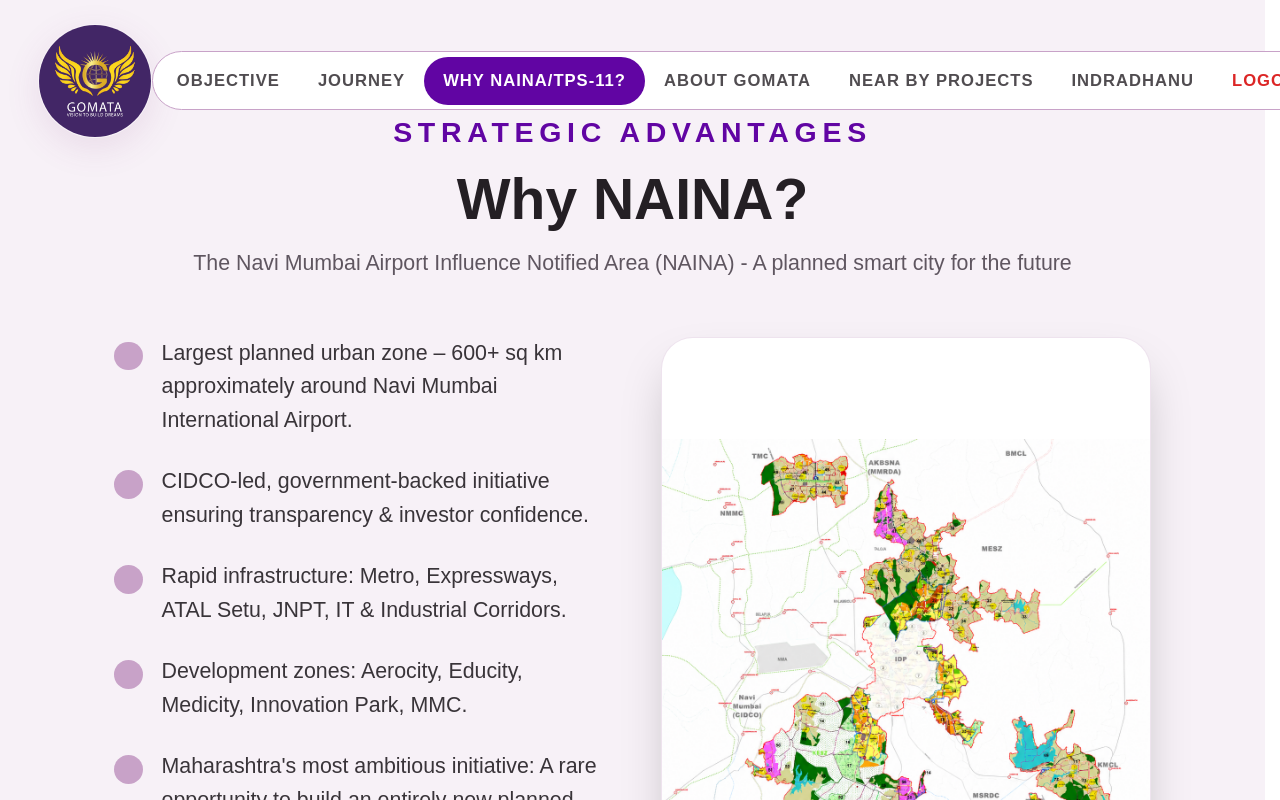
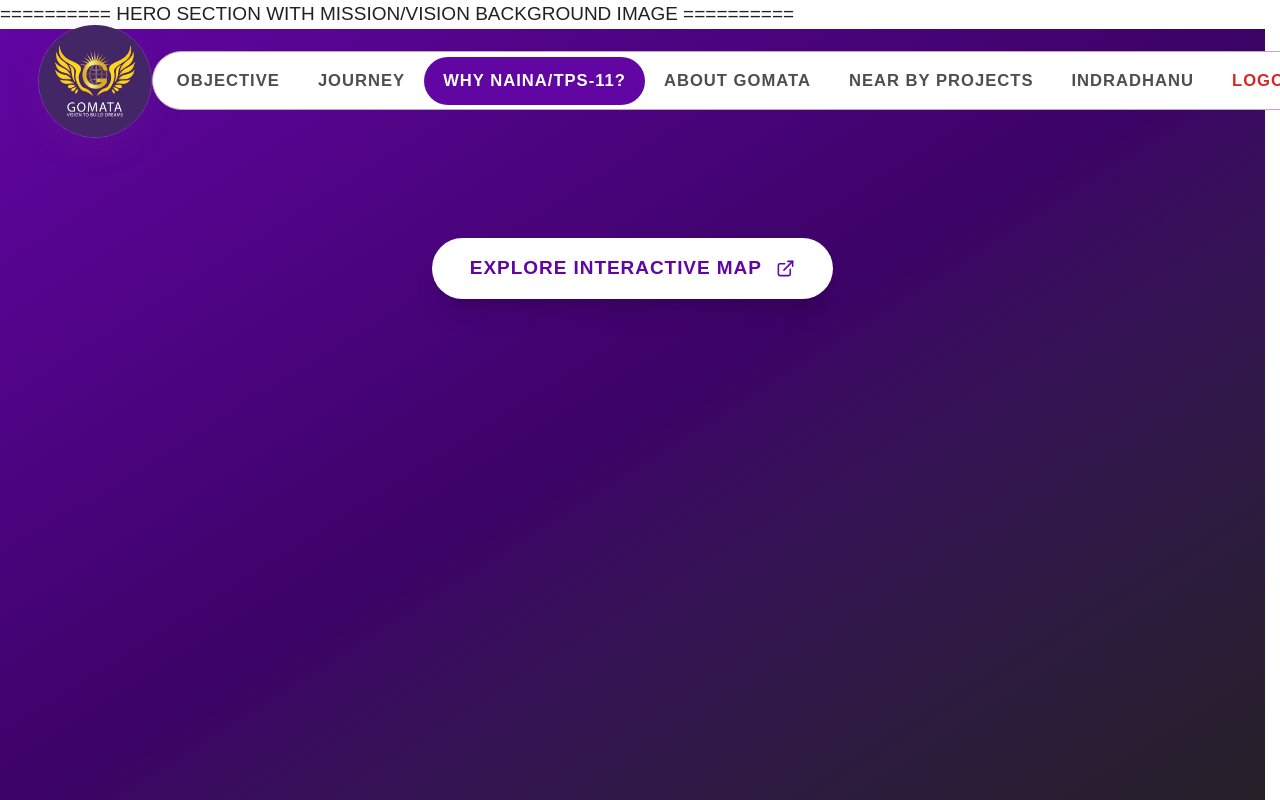
Before and after one commit to fortunemarketingmedia-cmd/gomata-presentation, a Next.js app: page /project in a window 1280 px wide. Shown: the top 800 px of the page. Built offline with nearby package versions, Linux system fonts and the light colour scheme.

Commit message:
all done

```diff
--- a/src/app/project/page.tsx
+++ b/src/app/project/page.tsx
@@ -347,6 +347,24 @@
     <main className="min-h-screen bg-white overflow-hidden">
       <Navbar />
 
+      ========== HERO SECTION WITH MISSION/VISION BACKGROUND IMAGE ==========
+      <section className="relative w-full min-h-[100vh] flex flex-col items-center justify-between pt-28 pb-12 md:pt-36 md:pb-16 overflow-hidden bg-gradient-to-br from-[#6105A3] via-[#3C0366] to-[#241F24]">
+
+
+        {/* ==================== HERO BOTTOM CENTRE BUTTON ==================== */}
+        <div className="z-20 pt-8 pb-4 flex items-center justify-center w-full">
+          <a
+            href="/home"
+            target="_blank"
+            rel="noopener noreferrer"
+            className="group inline-flex items-center gap-3 px-8 py-3.5 rounded-full bg-white text-[#6105A3] font-extrabold text-sm md:text-base uppercase tracking-wider shadow-xl hover:bg-[#FFD700] hover:text-[#180828] hover:scale-105 transition-all duration-300 cursor-pointer"
+          >
+            <span>Explore Interactive Map</span>
+            <ExternalLink className="w-4 h-4 group-hover:translate-x-0.5 group-hover:-translate-y-0.5 transition-transform" />
+          </a>
+        </div>
+      </section>
+
 
 
       {/* ========== WHY NAINA SECTION ========== */}
```
